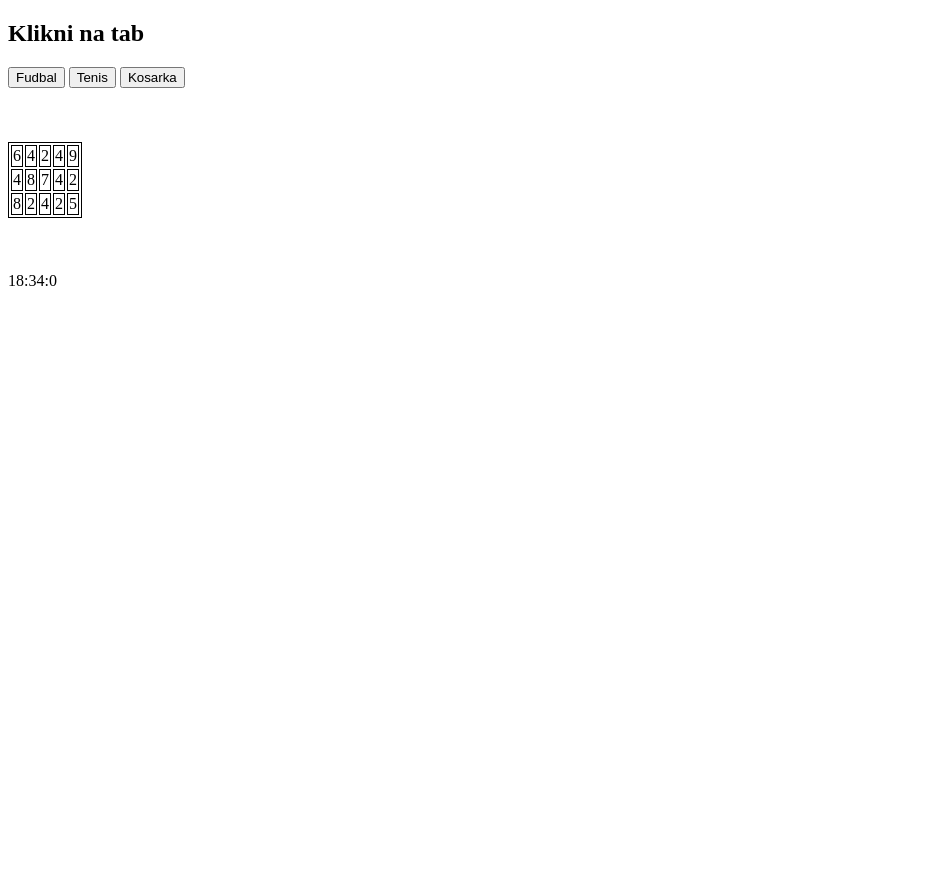
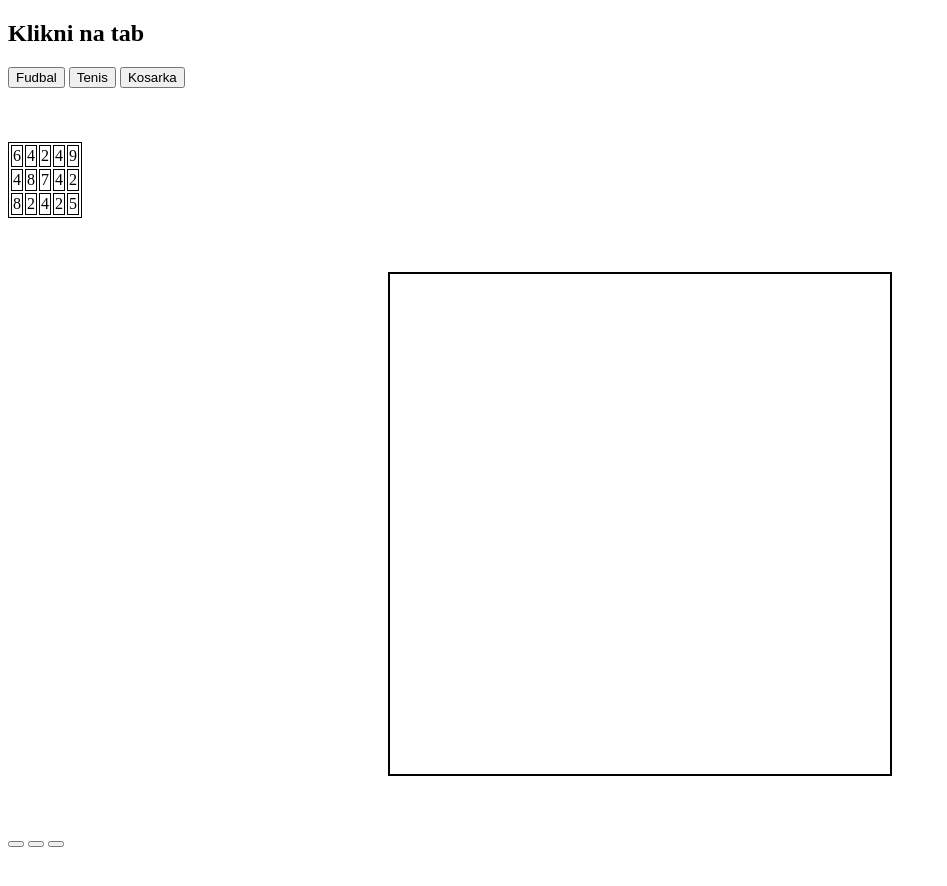
Before and after one commit to codejs2020/stefan-20, a plain HTML site: page index.html in a window 1280 px wide. Shown: the whole page, without its empty margins (0-947 px from the left). Before the commit the page ends 800 px from the top, so only its background shows below. Drawn offline with Linux system fonts and the light colour scheme.

Commit message:
deveti nije jos uradjen

```diff
--- a/index.html
+++ b/index.html
@@ -35,7 +35,29 @@
     <br>
     <br>
 
-    <div id="watch"></div>
+    <div id="frame">
+        <div id="loptica1"></div>
+        <div id="loptica2"></div>
+        <div id="loptica3"></div>
+        <div id="loptica4"></div>
+        <div id="loptica5"></div>
+    </div>
+
+
+
+
+    <br>
+    <br>
+    <br>
+
+    <div id="stoperica"></div>
+    <div>
+        <button id="btnStart" value="Start"></button>
+        <button id="btnPause" value="Pause"></button>
+        <button id="btnRestart" value="Restart"></button>
+    </div>
+
+
 
     <script src="./main.js"></script>
 </body>
--- a/main.js
+++ b/main.js
@@ -64,11 +64,10 @@ function createTable (rows, columns) {
 
       for (let j = 1; j < columns + 1; j++) {
         const td = document.createElement('td')
-        ID = rows * columns;
+        ID = i*j;
         td.setAttribute('id', 'ID')
         td.innerHTML = Math.floor(Math.random() * 10)
         tr.appendChild(td)
-        console.log(ID);
       }
 
       tabela.appendChild(tr)
@@ -78,6 +77,15 @@ function createTable (rows, columns) {
 }
 
 createTable(3, 5)
+
+function tableClick(event){
+    if(event.target.tagName == 'TD'){
+        alert()
+    }
+}
+
+document.getElementById('table').addEventListener('click', tableClick)
+
 
 
 // Peti
@@ -91,3 +99,71 @@ function digitalWatch(){
 }
 
 setInterval(digitalWatch, 1000);
+
+
+// Sesti
+
+function stopwatch(){
+
+}
+
+
+
+// Deveti
+
+function getRandomColor(){
+    let red = Math.ceil(Math.random() * 256);
+    let green = Math.ceil(Math.random() * 256);
+    let blue = Math.ceil(Math.random() * 256);
+
+    let color = `rgb(${red}, ${green}, ${blue})`;
+
+    return color;
+}
+
+function getRadnomSize(){
+    let size = Math.ceil(Math.random()*20 + 180) + 'px';
+    return size;
+}
+
+function getLeftMargin(ballDimension){
+    let leftMargin = Math.floor(Math.random()*500 - ballDimension) + 'px';
+    return leftMargin
+}
+
+function getTopMargin(ballDimension){
+    let topMargin = Math.floor(Math.random()*500 - ballDimension) + 'px';
+    return topMargin;
+}
+
+function ball(){
+    document.getElementById('loptica1').style.color = getRandomColor();
+    document.getElementById('loptica2').style.color = getRandomColor();
+    document.getElementById('loptica3').style.color = getRandomColor();
+    document.getElementById('loptica4').style.color = getRandomColor();
+    document.getElementById('loptica5').style.color = getRandomColor();
+
+    document.getElementById('loptica1').style.width = getRadnomSize();
+    document.getElementById('loptica1').style.height = document.getElementById('loptica1').style.width;
+    document.getElementById('loptica2').style.width = getRadnomSize();
+    document.getElementById('loptica2').style.height = document.getElementById('loptica2').style.width;
+    document.getElementById('loptica3').style.width = getRadnomSize();
+    document.getElementById('loptica3').style.height = document.getElementById('loptica3').style.width;
+    document.getElementById('loptica4').style.width = getRadnomSize();
+    document.getElementById('loptica4').style.height = document.getElementById('loptica4').style.width;
+    document.getElementById('loptica5').style.width = getRadnomSize();
+    document.getElementById('loptica5').style.height = document.getElementById('loptica5').style.width;
+
+    document.getElementById('loptica1').style.marginLeft = getLeftMargin(document.getElementById('loptica1').style.width);
+    document.getElementById('loptica1').style.marginTop = getTopMargin(document.getElementById('loptica1').style.height);
+    document.getElementById('loptica2').style.marginLeft = getLeftMargin(document.getElementById('loptica2').style.width);
+    document.getElementById('loptica2').style.marginTop = getTopMargin(document.getElementById('loptica2').style.height);
+    document.getElementById('loptica3').style.marginLeft = getLeftMargin(document.getElementById('loptica3').style.width);
+    document.getElementById('loptica3').style.marginTop = getTopMargin(document.getElementById('loptica3').style.height);
+    document.getElementById('loptica4').style.marginLeft = getLeftMargin(document.getElementById('loptica4').style.width);
+    document.getElementById('loptica4').style.marginTop = getTopMargin(document.getElementById('loptica4').style.height);
+    document.getElementById('loptica5').style.marginLeft = getLeftMargin(document.getElementById('loptica5').style.width);
+    document.getElementById('loptica5').style.marginTop = getTopMargin(document.getElementById('loptica5').style.height);
+}
+
+ball();
--- a/style.css
+++ b/style.css
@@ -13,3 +13,26 @@
 table, td{
     border: 1px solid black;
 }
+
+#frame {
+    width: 500px;
+    height: 500px;
+    border: 2px solid black;
+    margin: 0 auto;
+}
+
+#loptica1{
+    border-radius: 50%;
+}
+#loptica2{
+    border-radius: 50%;
+}
+#loptica3{
+    border-radius: 50%;
+}
+#loptica4{
+    border-radius: 50%;
+}
+#loptica5{
+    border-radius: 50%;
+}
```
